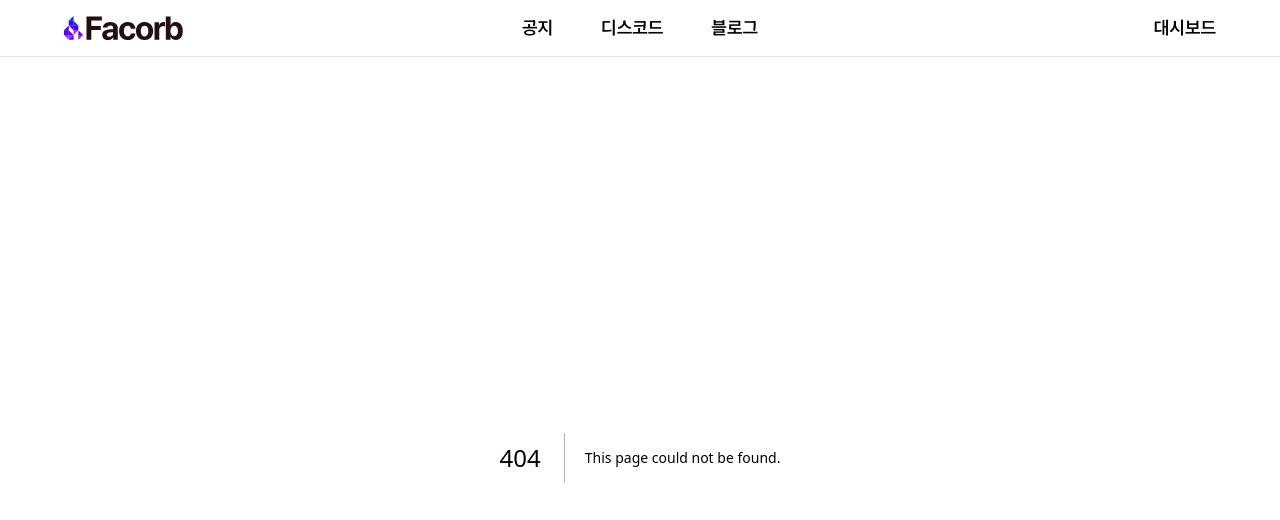
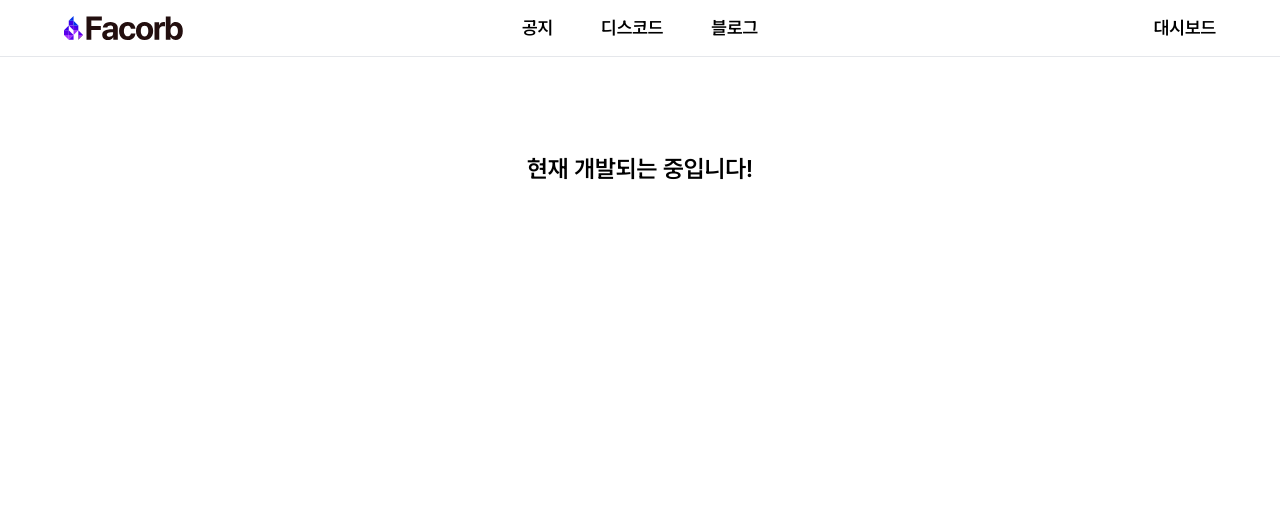
Before and after one commit to xolving/xolving-frontend, a Next.js app: page /pricing in a window 1280 px wide. Before the commit this address had no page. Shown: the top 520 px of the page. Built offline with nearby package versions, Linux system fonts and the light colour scheme.

Commit message:
:✨ pricing 임시 페이지 추가

```diff
--- /dev/null
+++ b/app/pricing/page.tsx
@@ -0,0 +1,7 @@
+export default function Page() {
+  return (
+    <main className="text-center">
+      <p className="mt-24 font-semibold text-2xl">현재 개발되는 중입니다!</p>
+    </main>
+  );
+}
```
